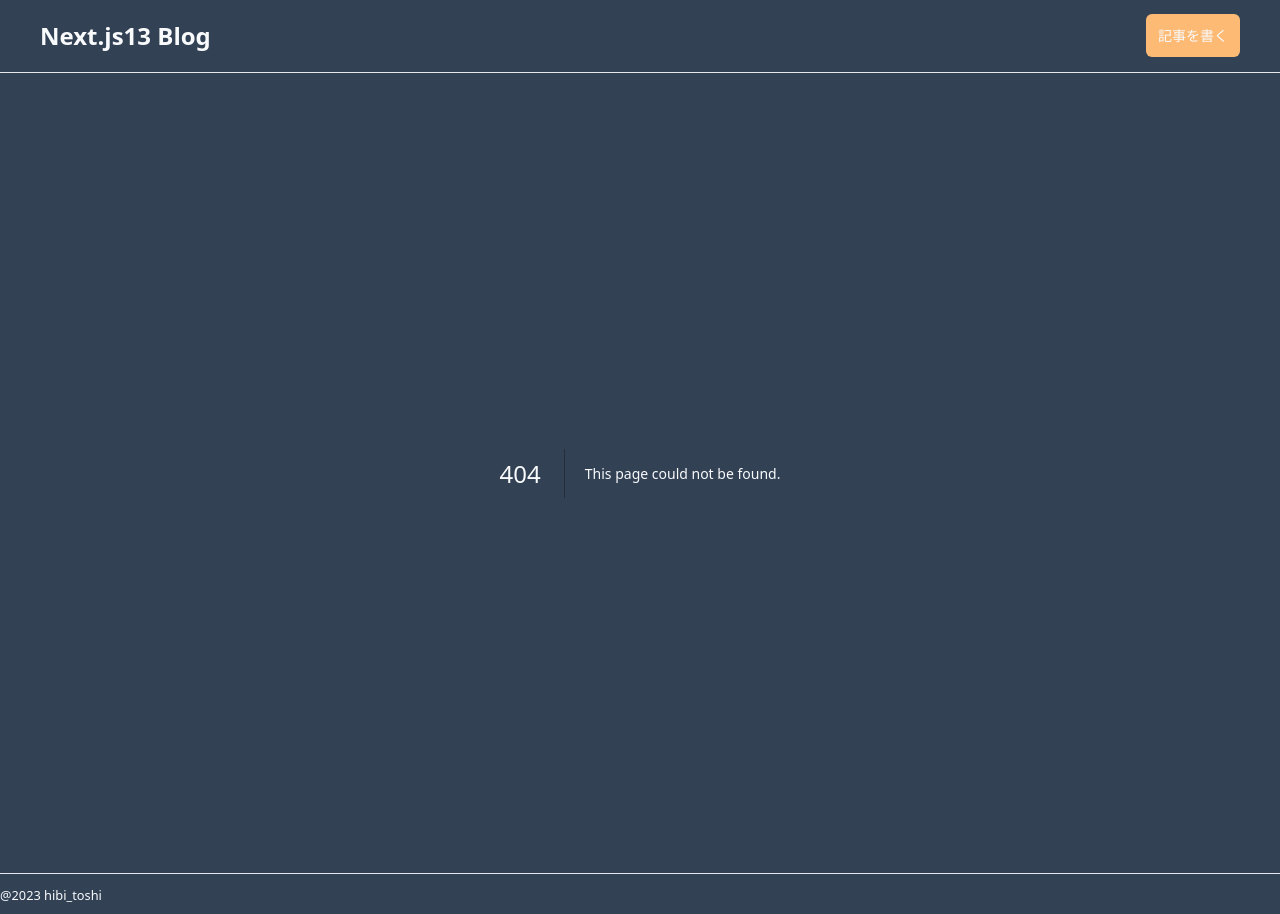
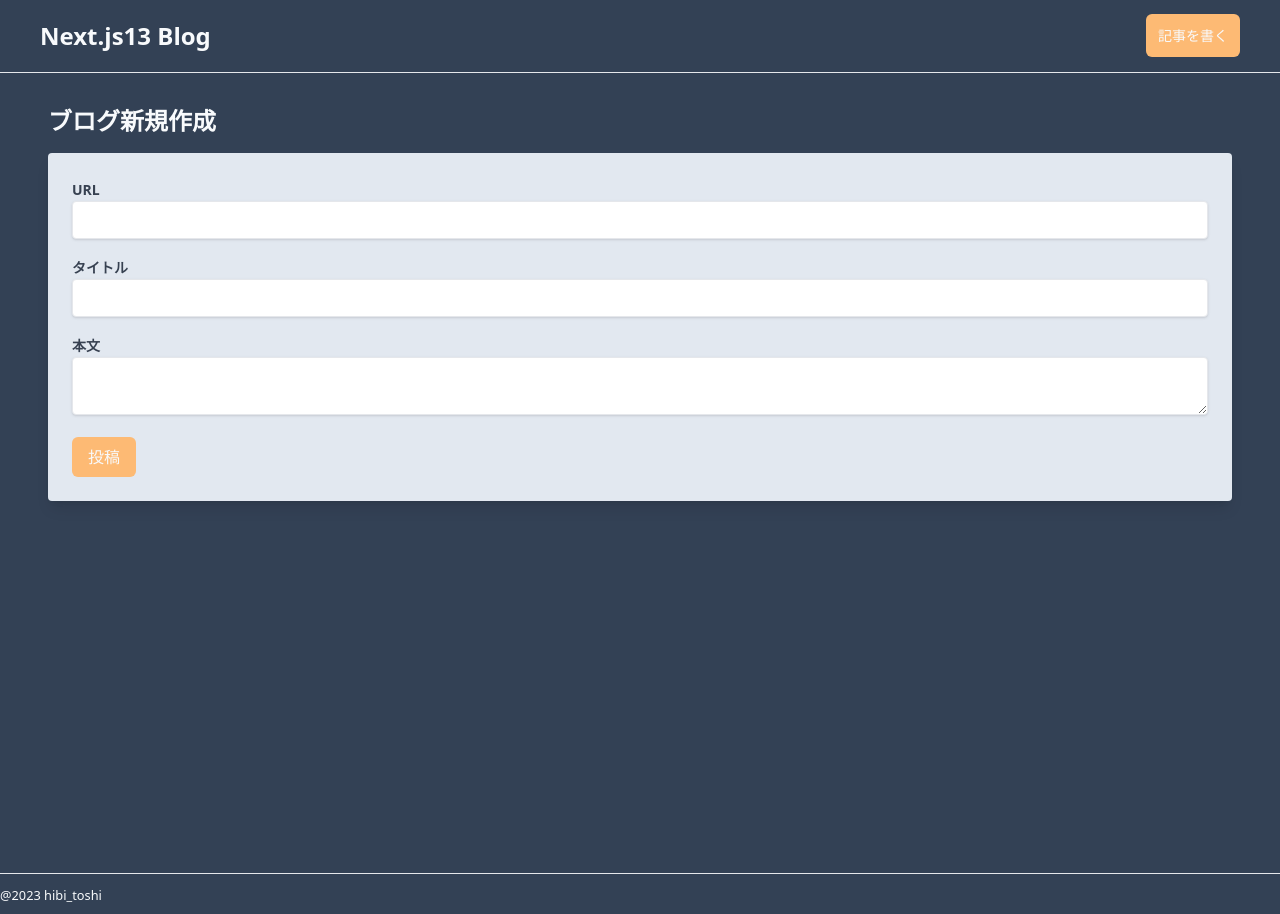
Before and after one commit to hibi6toshi/Nextjs-blog, a Next.js app: page /articles/new in a window 1280 px wide. Before the commit this address had no page. Built offline with nearby package versions, Linux system fonts and the light colour scheme.

Commit message:
add:記事作成画面

```diff
--- /dev/null
+++ b/src/app/articles/new/page.tsx
@@ -0,0 +1,34 @@
+const CreateBlogPage = () => {
+  return (
+    <div className="min-h-screen py-8 px-4 md:px-12">
+      <h2 className="text-2xl font-bold mb-4">ブログ新規作成</h2>
+      <form className="bg-slate-200 p-6 rounded shadow-lg">
+        <div className="mb-4">
+          <label className="text-gray-700 text-sm font-bold mb-2">URL</label>
+          <input
+            type="text"
+            className="shadow border rounded w-full py-2 px-3 text-gray-700 leading-tight focus:outline-none"
+          />
+        </div>
+        <div className="mb-4">
+          <label className="text-gray-700 text-sm font-bold mb-2">
+            タイトル
+          </label>
+          <input
+            type="text"
+            className="shadow border rounded w-full py-2 px-3 text-gray-700 leading-tight focus:outline-none"
+          />
+        </div>
+        <div className="mb-4">
+          <label className="text-gray-700 text-sm font-bold mb-2">本文</label>
+          <textarea className="shadow border rounded w-full py-2 px-3 text-gray-700 leading-tight focus:outline-none" />
+        </div>
+        <button type="submit" className="py-2 px-4 rounded-md bg-orange-300">
+          投稿
+        </button>
+      </form>
+    </div>
+  );
+};
+
+export default CreateBlogPage;
```
